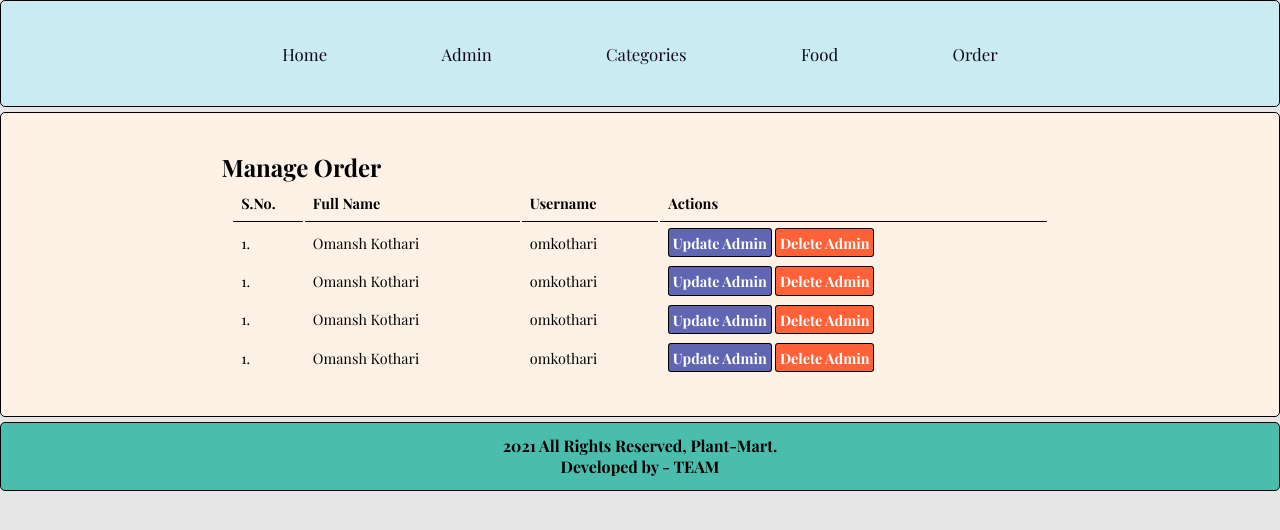
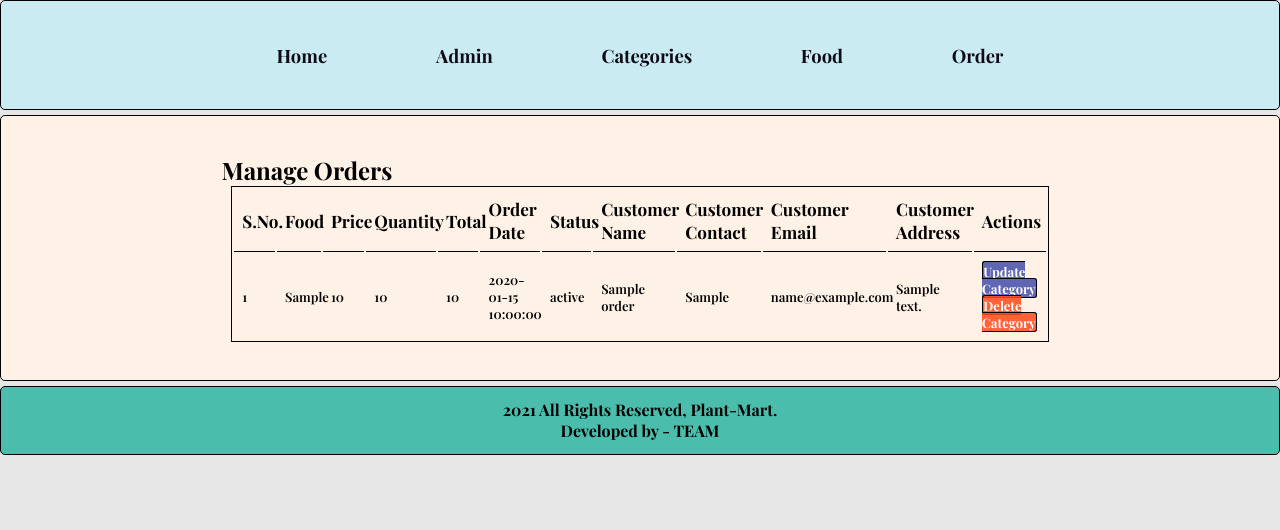
Before and after one commit to OmanshKothari/web-tech-project, a PHP site: page /nursery/admin/manage-order.php in a window 1280 px wide. Shown: the top 530 px of the page. Run offline with PHP 8.4, Linux system fonts and the light colour scheme; tables that the repository leaves empty or names only in its code hold one stand-in row (values such as "Sample post").

```diff
--- a/admin/manage-order.php
+++ b/admin/manage-order.php
@@ -4,51 +4,80 @@
 <!-- Main Content Section Starts -->
 <div class="main-content  mc-bg wrapper">
     <div class="box-container">
-        <h2>Manage Order</h2>
-
-        <table>
+        <h2>Manage Orders</h2>
+        <table id="tb-order">
             <tr>
                 <th>S.No.</th>
-                <th>Full Name</th>
-                <th>Username</th>
+                <th>Food</th>
+                <th>Price</th>
+                <th>Quantity</th>
+                <th>Total</th>
+                <th>Order Date</th>
+                <th>Status</th>
+                <th>Customer Name</th>
+                <th>Customer Contact</th>
+                <th>Customer Email</th>
+                <th>Customer Address</th>
                 <th>Actions</th> <!-- This will have buttons like update, remove etc. -->
             </tr>
+            <?php
+            // SQL query to get all the rows from database
+            $sql = "SELECT * FROM tb_order";
+            // Executing the query
+            $res = mysqli_query($conn, $sql);
+            // Counting the number of rows in database
+            $count = mysqli_num_rows($res);
+
+            // Create a Serial number variable
+            $sn = 1;
+
+            if ($count > 0) {
+                // Meaning the database is not empty
+                while ($rows = mysqli_fetch_assoc($res)) {
+                    // using while loop to get records from database
+                    // loop will run as long as we have rows in database
+
+                    // Getting the data
+
+                    $id = $rows['id'];
+                    $food = $rows['food'];
+                    $price = $rows['price'];
+                    $qty = $rows['qty'];
+                    $order_date = $rows['order_date'];
+                    $status = $rows['status'];
+                    $total = $rows['total'];
+                    $customer_name = $rows['customer_name'];
+                    $customer_contact = $rows['customer_contact'];
+                    $customer_email = $rows['customer_email'];
+                    $customer_address = $rows['customer_address'];
+
+
+                    // Display value in table
+            ?>
                     <tr>
-                <td>1. </td>
-                <td>Omansh Kothari</td>
-                <td>omkothari</td>
+                        <td><?php echo $sn; ?></td>
+                        <td><?php echo $food; ?></td>
+                        <td><?php echo $price; ?></td>
+                        <td><?php echo $qty; ?></td>
+                        <td><?php echo $total; ?></td>
+                        <td><?php echo $order_date; ?></td>
+                        <td><?php echo $status; ?></td>
+                        <td><?php echo $customer_name; ?></td>
+                        <td><?php echo $customer_contact; ?></td>
+                        <td><?php echo $customer_email; ?></td>
+                        <td><?php echo $customer_address; ?></td>
                         <td>
-                    <a href="#" class="btn-secondary">Update Admin</a>
-                    <a href="#" class="btn-danger">Delete Admin</a>
+                            <a href="#" class="btn-secondary">Update Category</a>
+                            <a href="#" class="btn-danger">Delete Category</a>
                         </td>
                     </tr>
-            <tr>
-                <td>1. </td>
-                <td>Omansh Kothari</td>
-                <td>omkothari</td>
-                <td>
-                    <a href="#" class="btn-secondary">Update Admin</a>
-                    <a href="#" class="btn-danger">Delete Admin</a>
-                </td>
-            </tr>
-            <tr>
-                <td>1. </td>
-                <td>Omansh Kothari</td>
-                <td>omkothari</td>
-                <td>
-                    <a href="#" class="btn-secondary">Update Admin</a>
-                    <a href="#" class="btn-danger">Delete Admin</a>
-                </td>
-            </tr>
-            <tr>
-                <td>1. </td>
-                <td>Omansh Kothari</td>
-                <td>omkothari</td>
-                <td>
-                    <a href="#" class="btn-secondary">Update Admin</a>
-                    <a href="#" class="btn-danger">Delete Admin</a>
-                </td>
-            </tr>
+            <?php
+                    $sn++;
+                }
+            } else {
+                // Database is empty
+            }
+            ?>
         </table>
     </div>
 </div>
--- a/css/admin.css
+++ b/css/admin.css
@@ -67,7 +67,8 @@ a {
 /* CSS for Menu */
 .links {
   display: flex;
-  font-size: 1.05rem;
+  font-weight: bold;
+  font-size: 1.15rem;
   padding: 1.8rem;
   margin: 0 10%;
   justify-content: space-evenly;
@@ -128,12 +129,15 @@ a {
   width: 80%;
   font-size: 90%;
   margin: 0 auto;
+  border: 1px solid black;
+  font-weight: 600;
 }
 
 .main-content table tr th{
-  border-bottom: 1px solid black;
+  font-size: 1.07rem;
   padding: 1%;
   text-align: left;
+  border-bottom: 1px solid black;
 }
 
 .main-content table tr td{
@@ -207,3 +211,10 @@ btn-danger - red
   background-color: #B1E693;
   padding: 1%;
 }
+
+
+/* CSS for order table */
+
+#tb-order{
+  font-size: small;
+}
```
Also changed, not shown: admin/delete-admin.php (added, +21 -0 lines), admin/manage-admin.php (+6 -1 lines). Lines whose indentation alone changed are shown as unchanged.
